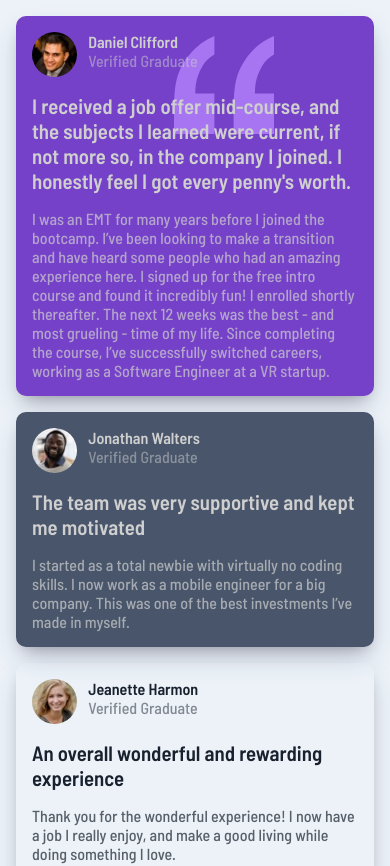
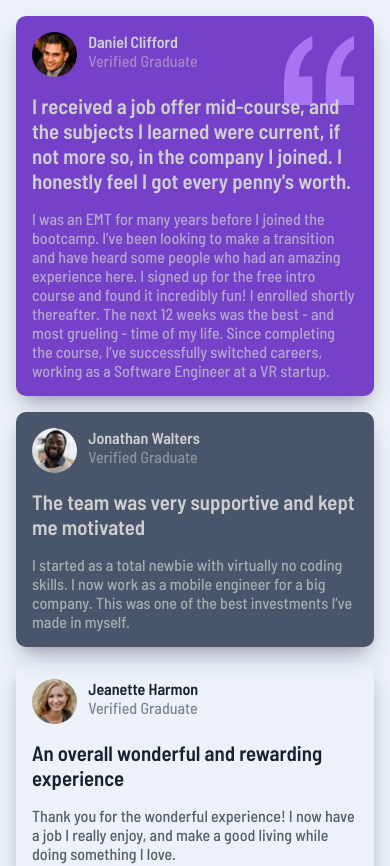
Before and after one commit to zwelhtetyan/testimonials-grid, a plain HTML site: page index.html in a window 390 px wide. Shown: the top 866 px of the page. Drawn offline with Linux system fonts and the light colour scheme.

Commit message:
fixed quote size on mobile

```diff
--- a/style.css
+++ b/style.css
@@ -121,3 +121,10 @@ body {
       grid-row: auto;
    }
 }
+
+@media screen and (max-width: 480px) {
+   .card {
+      background-size: 70px;
+      background-position: top 20px right 20px;
+   }
+}
```
